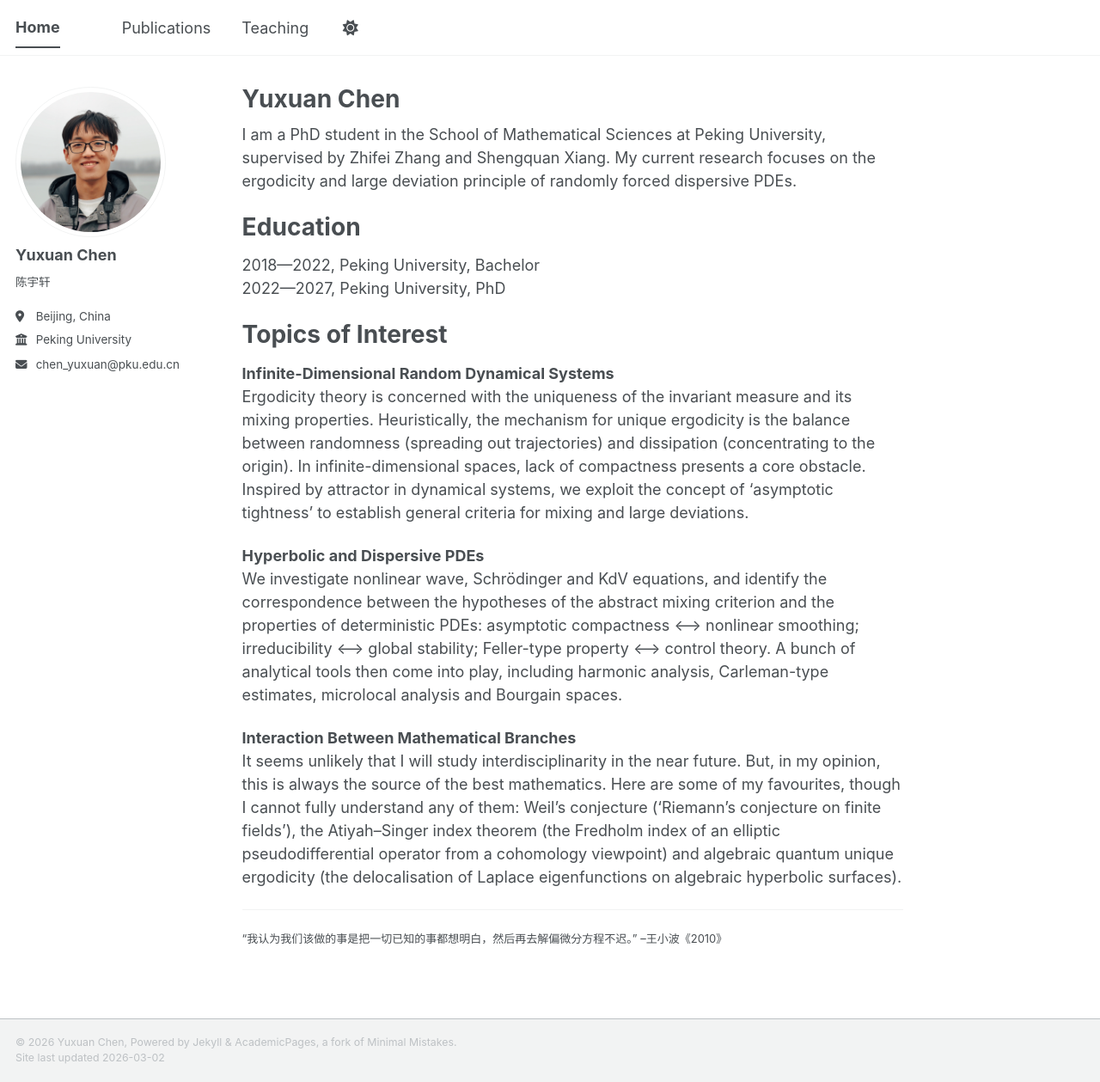
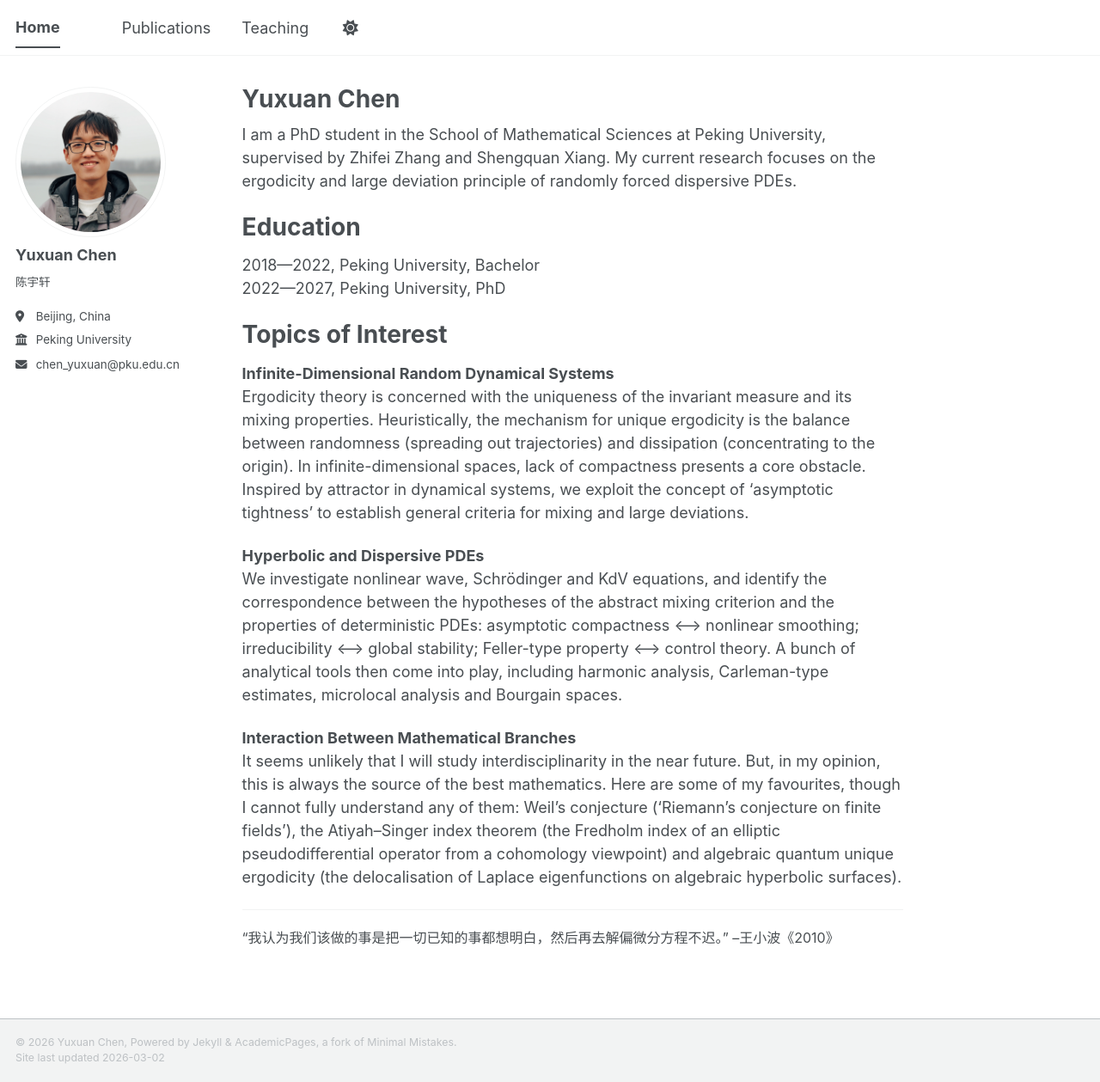
Before and after one commit to yxchen-pku/yxchen-pku.github.io, a Jekyll site: the page built from _pages/about.md, in a window 1280 px wide and 1259 px high. Shown: the whole window at 86% size. Built offline with Jekyll 4.4.1, drawn with Linux system fonts in a browser that asks for light colours; a script bundle is joined from its source files by our own code; library files that are not in the unit come from our copies.

Commit message:
Increase font size of a quote in about.md

```diff
--- a/_pages/about.md
+++ b/_pages/about.md
@@ -26,4 +26,4 @@ We investigate nonlinear wave, Schrödinger and KdV equations, and identify the
 It seems unlikely that I will study interdisciplinarity in the near future. But, in my opinion, this is always the source of the best mathematics. Here are some of my favourites, though I cannot fully understand any of them: Weil's conjecture ('Riemann's conjecture on finite fields'), the Atiyah–Singer index theorem (the Fredholm index of an elliptic pseudodifferential operator from a cohomology viewpoint) and algebraic quantum unique ergodicity (the delocalisation of Laplace eigenfunctions on algebraic hyperbolic surfaces).
 
 -----
-<font size="2"><q>我认为我们该做的事是把一切已知的事都想明白，然后再去解偏微分方程不迟。</q> &#8211;王小波《2010》</font>
+<font size="3"><q>我认为我们该做的事是把一切已知的事都想明白，然后再去解偏微分方程不迟。</q> &#8211;王小波《2010》</font>
```
